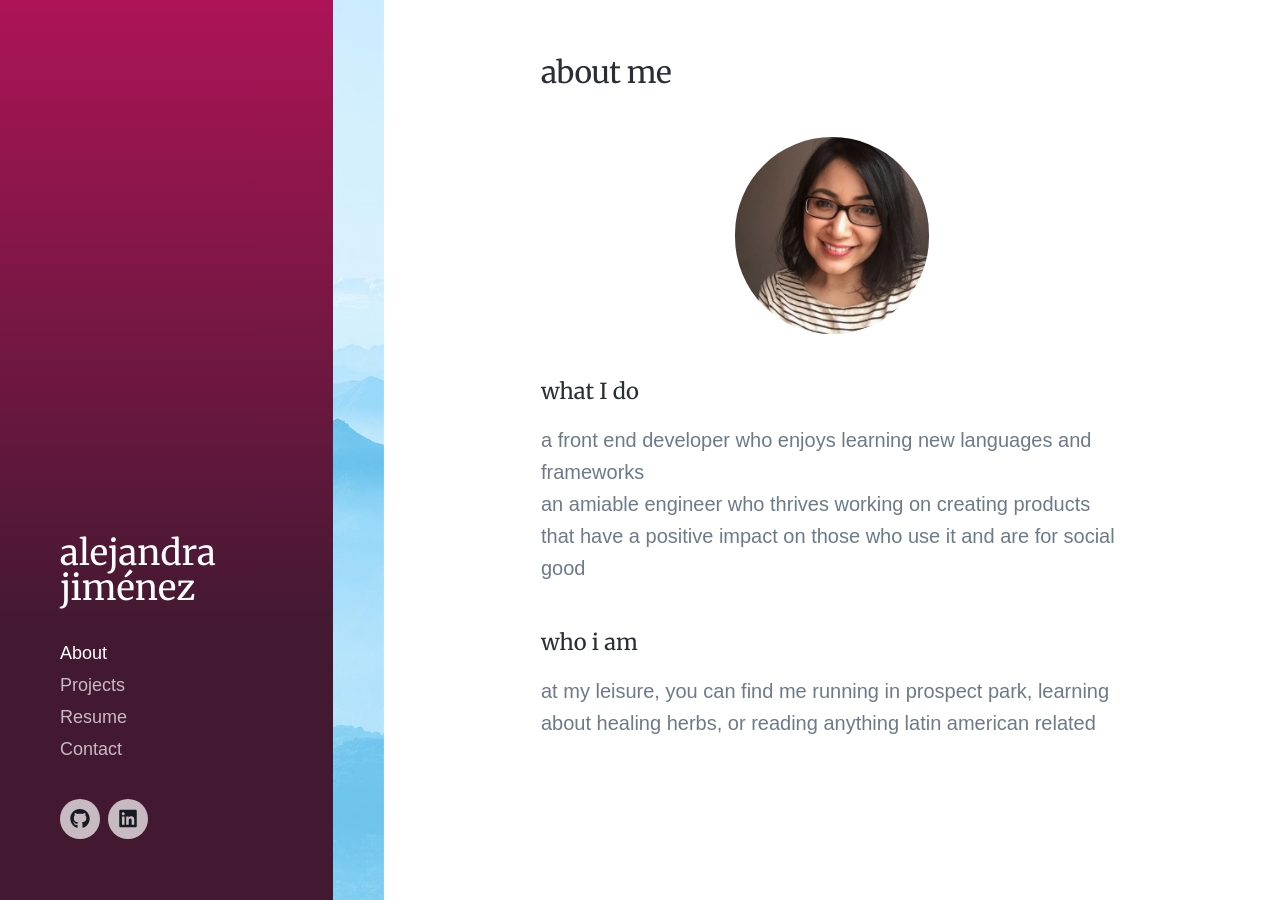
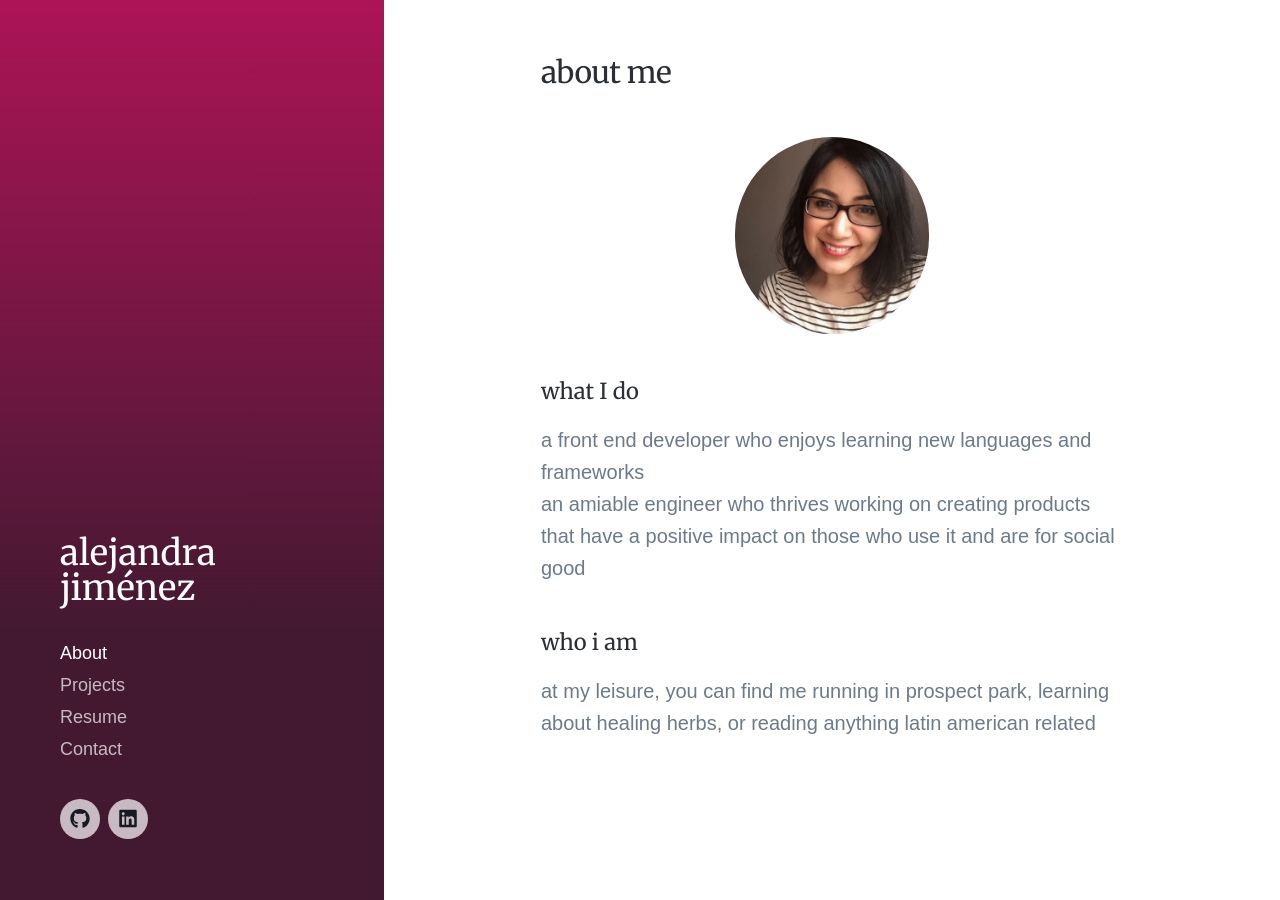
Before and after one commit to axjimenez89/alejandra, a Jekyll site: the page built from index.html, in a window 1280 px wide and 900 px high. Built offline with Jekyll 4.4.1, drawn with Linux system fonts in a browser that asks for light colours; nearby versions of some CDN libraries; some web fonts are replaced; the list of posts is cut into pages by our own code.

Commit message:
update media query

```diff
--- a/css/style.scss
+++ b/css/style.scss
@@ -304,9 +304,7 @@ p.header__tagline {
 .header-overlay {
     background-color: #ad1457;
 }
-.header {
-  width: 26%;
-}
+
 .links {
   height:200px;
 }
@@ -328,8 +326,6 @@ p.header__tagline {
     .box.image-project.images3 {
     margin-top: 25px;
 }
-.header {
-  width: 100%;
-}
+
 
   }
```
